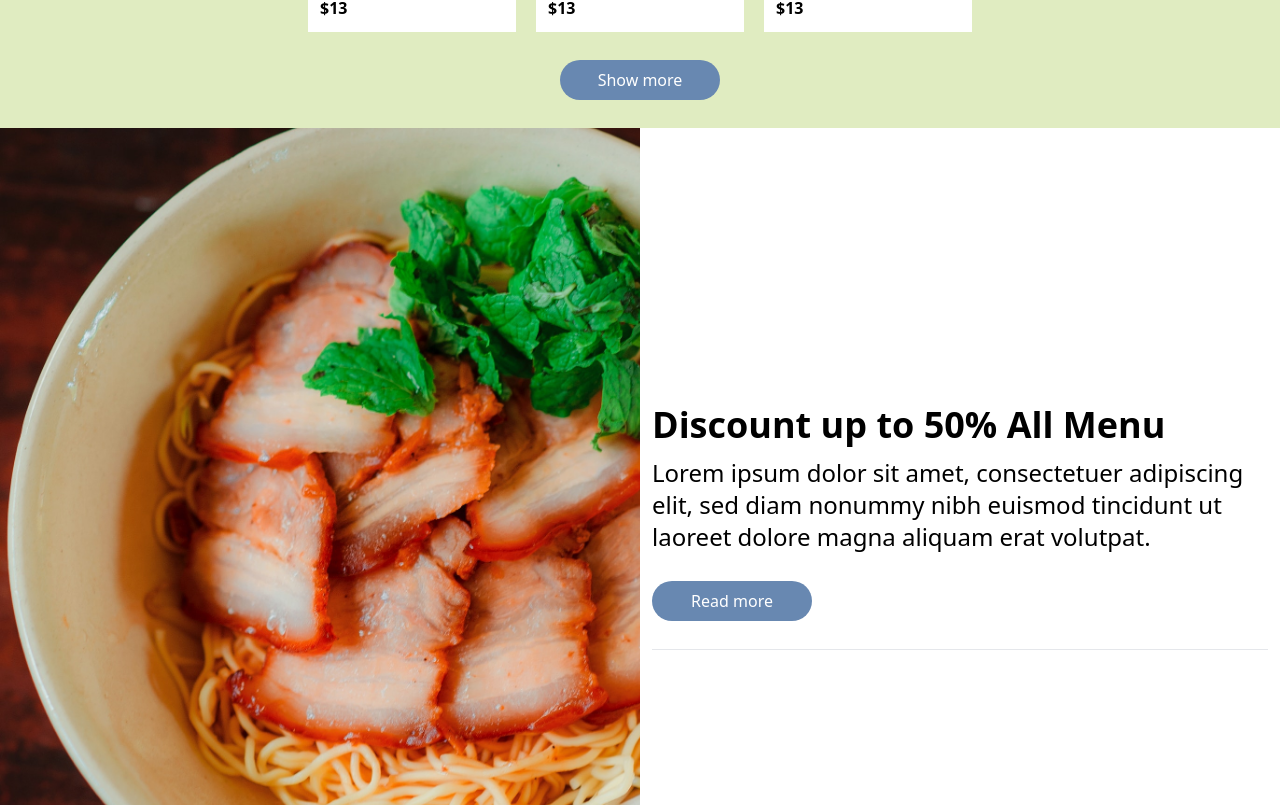
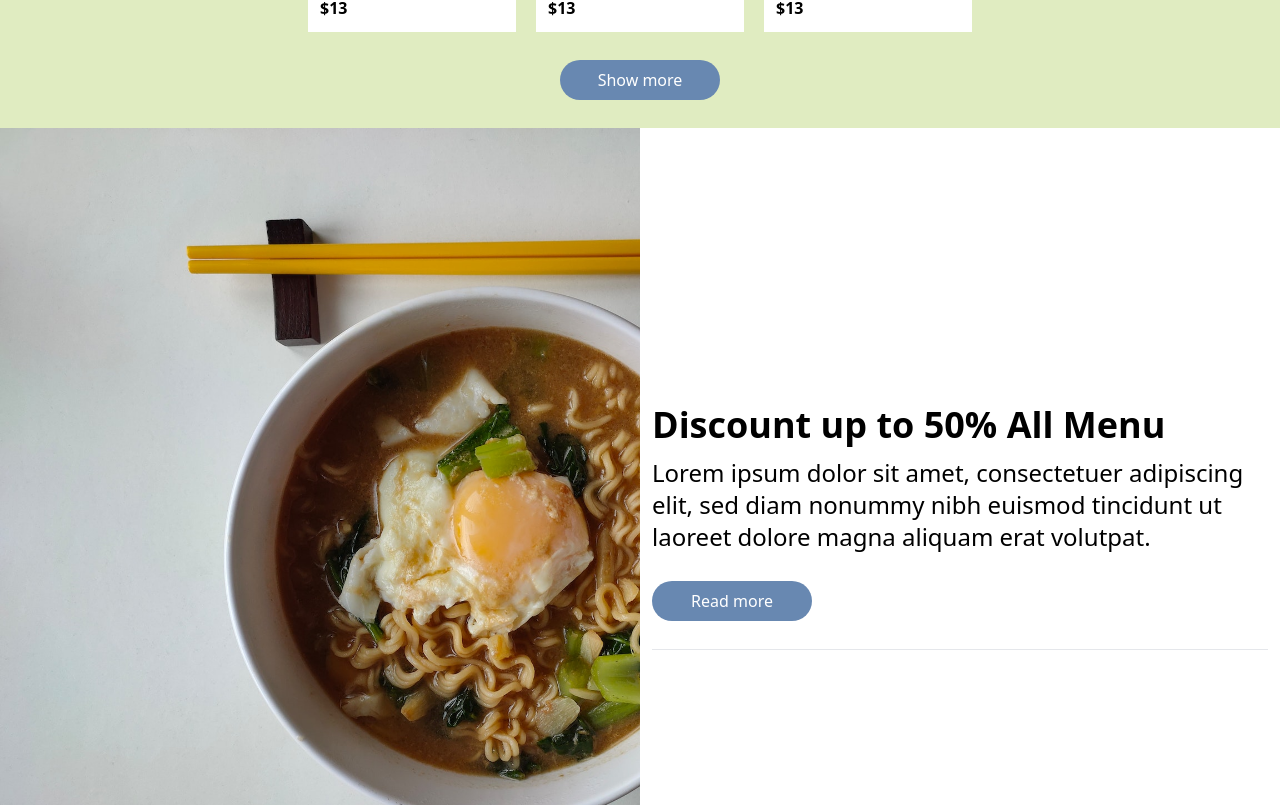
Before and after one commit to Jiseeeh/foodie, a Next.js app: page / in a window 1280 px wide. Shown: the part 875-1680 px from the top of the page. Built offline with nearby package versions, Linux system fonts and the light colour scheme.

Commit message:
feat: add background prop

```diff
--- a/components/Discount.tsx
+++ b/components/Discount.tsx
@@ -4,7 +4,7 @@ import Button from "./Button";
 import IDiscount from "../interfaces/IDiscount";
 
 const Discount: React.FC<IDiscount> = (props) => {
-  const leftSide = "h-1/2 bg-ramen bg-cover md:h-full md:w-1/2";
+  const leftSide = `h-1/2 ${props.background} bg-cover md:h-full md:w-1/2`;
   const rightSide =
     "h-1/2 p-3 flex flex-col md:h-full md:justify-center bg-white md:w-1/2";
   // this class is added to the side to reverse the position
--- a/interfaces/IDiscount.ts
+++ b/interfaces/IDiscount.ts
@@ -1,5 +1,6 @@
 export default interface IDiscount {
   contentPosition: "left" | "right";
+  background: "bg-ramen" | "bg-ramen-egg";
   title: string;
   desc: string;
   buttonContent: string;
--- a/pages/index.tsx
+++ b/pages/index.tsx
@@ -11,12 +11,14 @@ const Home: NextPage = () => {
   const discounts: IDiscount[] = [
     {
       contentPosition: "right",
+      background: "bg-ramen-egg",
       title: "Discount up to 50% All Menu",
       desc: "Lorem ipsum dolor sit amet, consectetuer adipiscing elit, sed diam nonummy nibh euismod tincidunt ut laoreet dolore magna aliquam erat volutpat.",
       buttonContent: "Read more",
     },
     {
       contentPosition: "left",
+      background: "bg-ramen",
       title: "December's Promo! Buy 1 Get 1 Free!",
       desc: "Lorem ipsum dolor sit amet, consectetuer adipiscing elit, sed diam nonummy nibh euismod tincidunt ut laoreet dolore magna aliquam erat volutpat.",
       buttonContent: "Read more",
```
